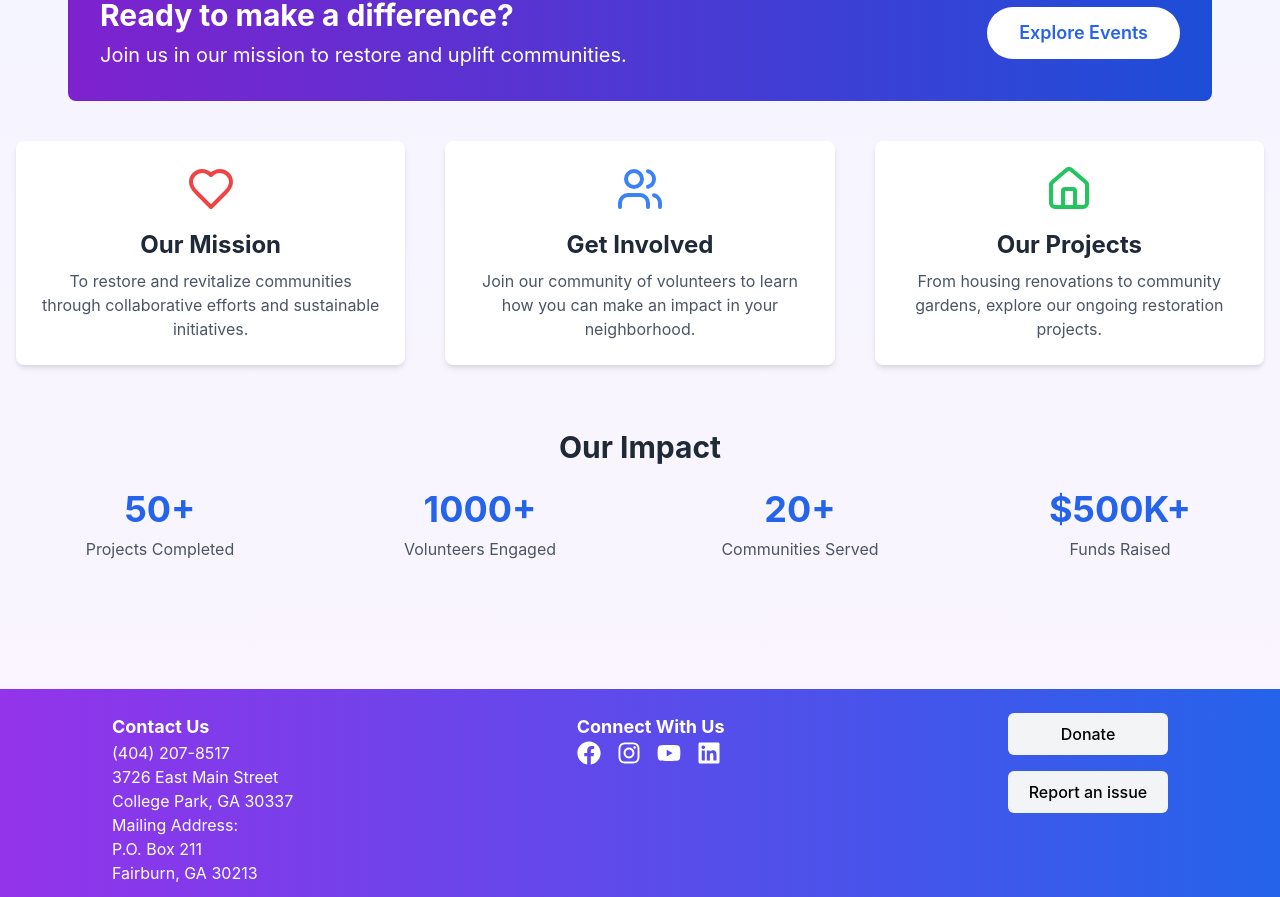
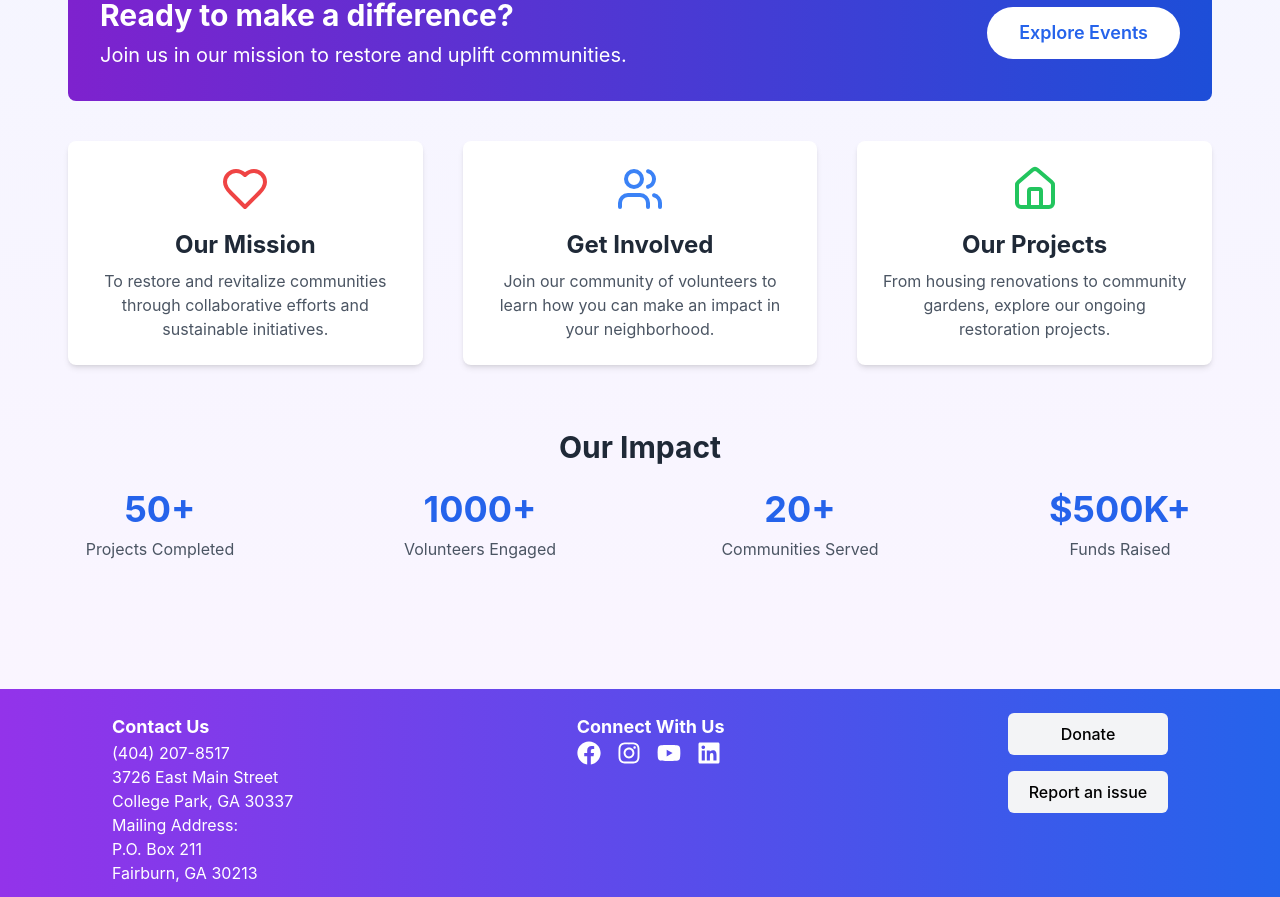
Before and after one commit to megane18/TCRP12, a React (Vite) app in the folder tcrp/: page / in a window 1280 px wide. Shown: the part 1061-1958 px from the top of the page. Built offline with nearby package versions, Linux system fonts and the light colour scheme.

Commit message:
better centering

```diff
--- a/tcrp/src/components/Home.jsx
+++ b/tcrp/src/components/Home.jsx
@@ -44,8 +44,9 @@ const CRPHomePage = () => {
             </div>
           </div>
 
-          <section className="grid md:grid-cols-3 gap-10 mb-16  w-full">
-            <div className="bg-white rounded-lg p-6 shadow-md hover:shadow-lg transition duration-300">
+          <section className="mb-16">
+            <div className="grid md:grid-cols-3 gap-10 w-11/12 mx-auto">
+              <div className="bg-white rounded-lg p-6 shadow-md hover:shadow-lg transition duration-300 text-center">
                 <div className="flex justify-center">
                   <Heart className="w-12 h-12 text-red-500 mb-4" />
                 </div>
@@ -57,7 +58,7 @@ const CRPHomePage = () => {
                   efforts and sustainable initiatives.
                 </p>
               </div>
-            <div className="bg-white rounded-lg p-6 shadow-md hover:shadow-lg transition duration-300">
+              <div className="bg-white rounded-lg p-6 shadow-md hover:shadow-lg transition duration-300 text-center">
                 <div className="flex justify-center">
                   <Users className="w-12 h-12 text-blue-500 mb-4" />
                 </div>
@@ -69,7 +70,7 @@ const CRPHomePage = () => {
                   impact in your neighborhood.
                 </p>
               </div>
-            <div className="bg-white rounded-lg p-6 shadow-md hover:shadow-lg transition duration-300">
+              <div className="bg-white rounded-lg p-6 shadow-md hover:shadow-lg transition duration-300 text-center">
                 <div className="flex justify-center">
                   <Home className="w-12 h-12 text-green-500 mb-4" />
                 </div>
@@ -81,7 +82,9 @@ const CRPHomePage = () => {
                   ongoing restoration projects.
                 </p>
               </div>
+            </div>
           </section>
+
 
           <section className="text-center mb-16">
             <h2 className="text-3xl font-bold mb-6 text-gray-800">
```
Lines whose indentation alone changed are shown as unchanged.
